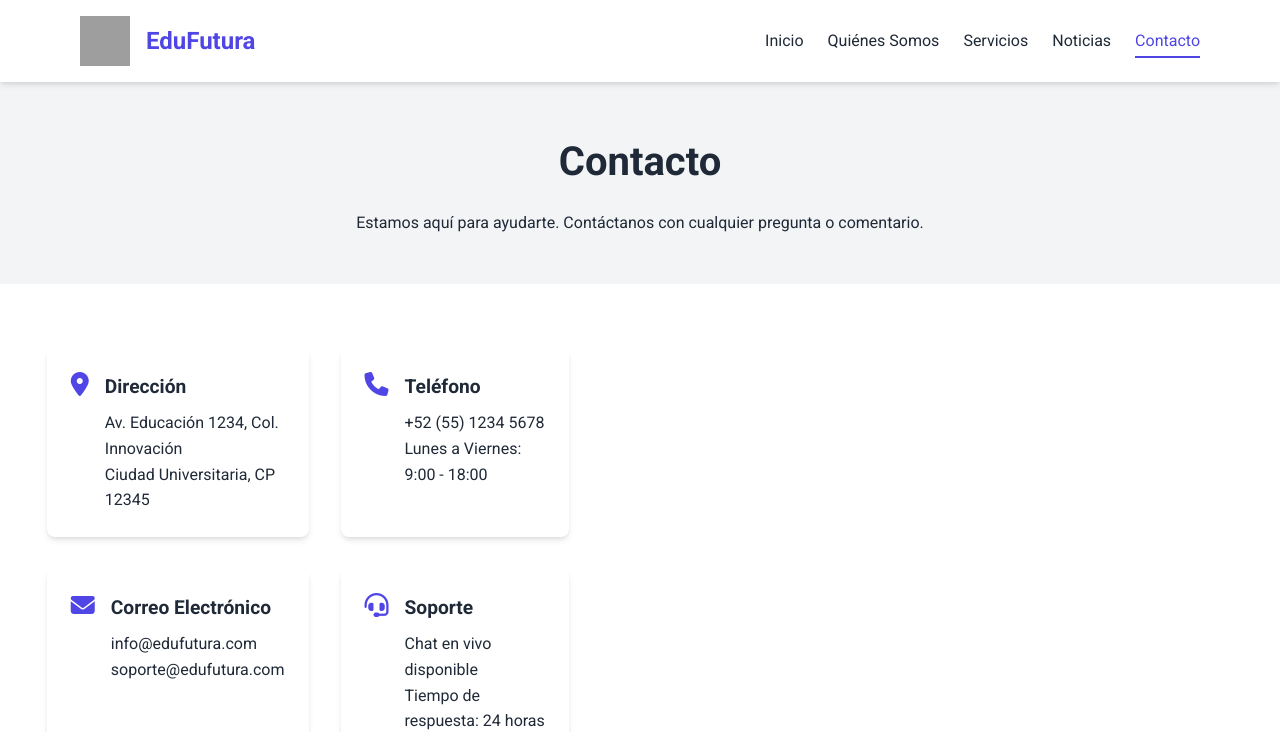
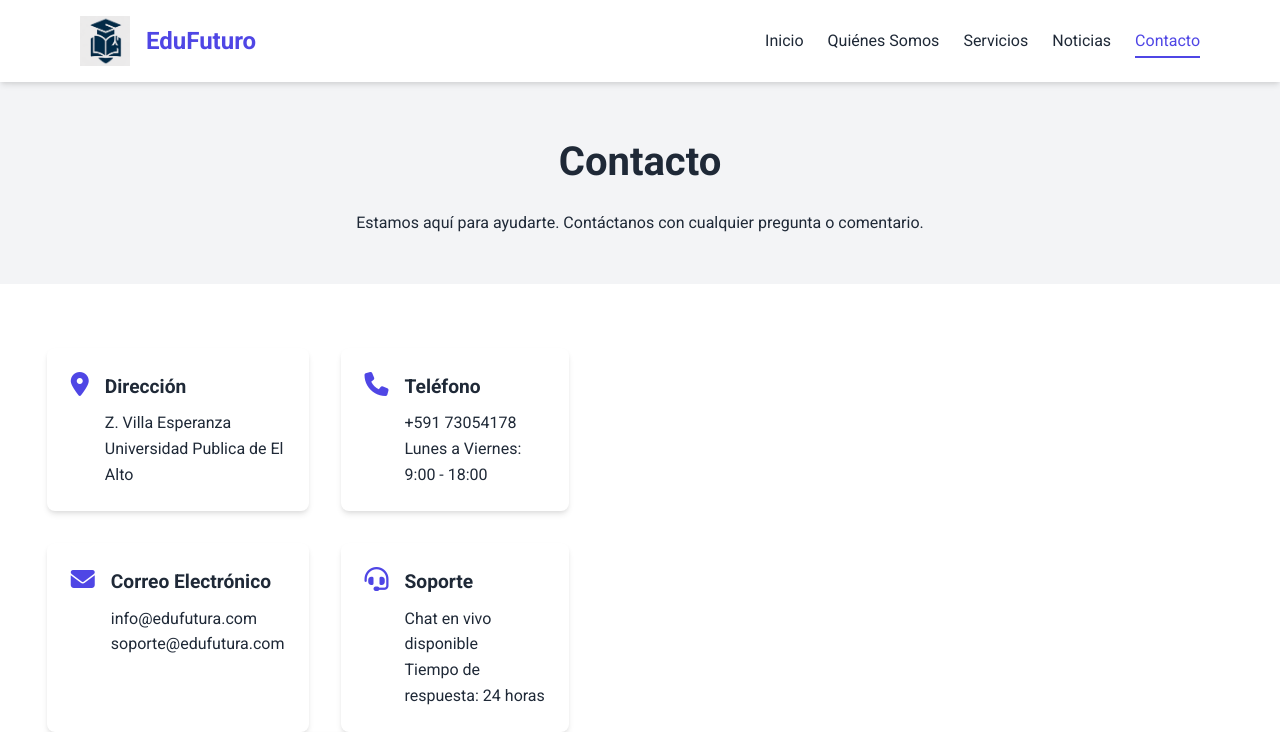
Before and after one commit to Miguel-Ange1/Practica03, a Flask app: page /contacto in a window 1280 px wide. Shown: the top 732 px of the page. Run offline with Flask 3, Linux system fonts and the light colour scheme; some libraries are stand-ins or nearby versions; grey boxes are pictures that could not be loaded.

Commit message:
Terminando

```diff
--- a/templates/base.html
+++ b/templates/base.html
@@ -5,6 +5,7 @@
     <meta name="viewport" content="width=device-width, initial-scale=1.0">
     <title>{% block titulo %}EduFutura - Plataforma Educativa{% endblock %}</title>
     <link rel="stylesheet" href="{{ url_for('static', filename='css/estilos.css') }}">
+    <link rel="stylesheet" href="https://cdnjs.cloudflare.com/ajax/libs/font-awesome/6.7.2/css/all.min.css" crossorigin="anonymous">
     <link href="https://fonts.googleapis.com/css2?family=Roboto:wght@300;400;700&display=swap" rel="stylesheet">
     <script src="https://kit.fontawesome.com/a076d05399.js" crossorigin="anonymous"></script>
 </head>
@@ -12,8 +13,8 @@
     <header class="cabecera">
         <div class="contenedor">
             <div class="logo">
-                <img src="{{ url_for('static', filename='img/logo.png') }}" alt="Logo EduFutura">
-                <h1>EduFutura</h1>
+                <img src="{{ url_for('static', filename='img/logo.png') }}" alt="Logo EduFuturo">
+                <h1>EduFuturo</h1>
             </div>
             <nav class="navegacion">
                 <ul>
--- a/templates/contacto.html
+++ b/templates/contacto.html
@@ -17,15 +17,15 @@
                 <i class="fas fa-map-marker-alt icono"></i>
                 <div class="info">
                     <h3>Dirección</h3>
-                    <p>Av. Educación 1234, Col. Innovación</p>
-                    <p>Ciudad Universitaria, CP 12345</p>
+                    <p>Z. Villa Esperanza</p>
+                    <p>Universidad Publica de El Alto</p>
                 </div>
             </div>
             <div class="dato">
                 <i class="fas fa-phone icono"></i>
                 <div class="info">
                     <h3>Teléfono</h3>
-                    <p>+52 (55) 1234 5678</p>
+                    <p>+591 73054178</p>
                     <p>Lunes a Viernes: 9:00 - 18:00</p>
                 </div>
             </div>
@@ -50,9 +50,7 @@
         <div class="mapa">
             <h3>Nuestra Ubicación</h3>
             <div class="contenedor_mapa">
-                <img src="{{ url_for('static', filename='img/mapa.jpg') }}" alt="Mapa de ubicación">
-                <!-- Aquí se podría insertar un mapa de Google Maps con el siguiente código: -->
-                <!-- <iframe src="https://www.google.com/maps/embed?pb=!1m18!1m12!..." width="100%" height="450" style="border:0;" allowfullscreen="" loading="lazy"></iframe> -->
+                <iframe src="https://www.google.com/maps/embed?pb=!1m18!1m12!1m3!1d61210.855222914885!2d-68.2658022783203!3d-16.491811600000002!2m3!1f0!2f0!3f0!3m2!1i1024!2i768!4f13.1!3m3!1m2!1s0x915ede3378ea9d6d%3A0x26cac4a2caefcb29!2sUniversidad%20P%C3%BAblica%20de%20El%20Alto!5e0!3m2!1ses!2sbo!4v1744148519722!5m2!1ses!2sbo" width="100%" height="450" style="border:0;" allowfullscreen="" loading="lazy" referrerpolicy="no-referrer-when-downgrade"></iframe>
             </div>
         </div>
     </div>
--- a/templates/servicios.html
+++ b/templates/servicios.html
@@ -88,7 +88,7 @@
         <div class="tarjetas_planes">
             <div class="plan">
                 <h3>Plan Básico</h3>
-                <p class="precio">$19.99<span>/mes</span></p>
+                <p class="precio">Bs 700<span>/mes</span></p>
                 <ul class="caracteristicas_plan">
                     <li>Acceso a 50+ cursos básicos</li>
                     <li>Recursos educativos limitados</li>
@@ -100,7 +100,7 @@
             <div class="plan destacado">
                 <div class="etiqueta">Más Popular</div>
                 <h3>Plan Premium</h3>
-                <p class="precio">$39.99<span>/mes</span></p>
+                <p class="precio">Bs 800<span>/mes</span></p>
                 <ul class="caracteristicas_plan">
                     <li>Acceso a todos los cursos</li>
                     <li>2 horas de tutoría mensual</li>
```
Also changed, not shown: templates/noticias.html (+5 -5 lines), static/img/coordinadora_tutores.jpg (added), static/img/cursos_online.jpg (added), static/img/director.jpg (added), static/img/director_tecnologia.jpg (added), static/img/directora_academica.jpg (added), static/img/estudiante1.jpg (added), static/img/estudiante2.jpg (added), static/img/estudiante3.jpg (added), static/img/historia.jpg (added), static/img/logo.png (added), static/img/noticias.webp (added), static/img/recursos_educativos.jpg (added), 2 other files.
